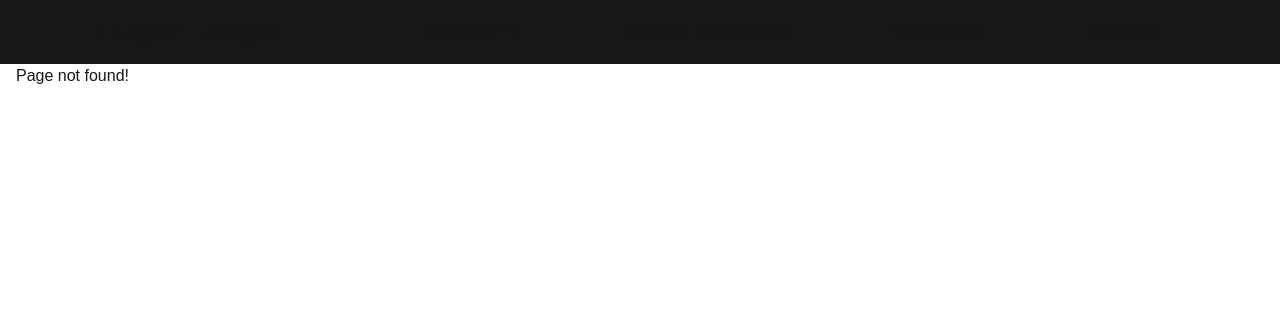
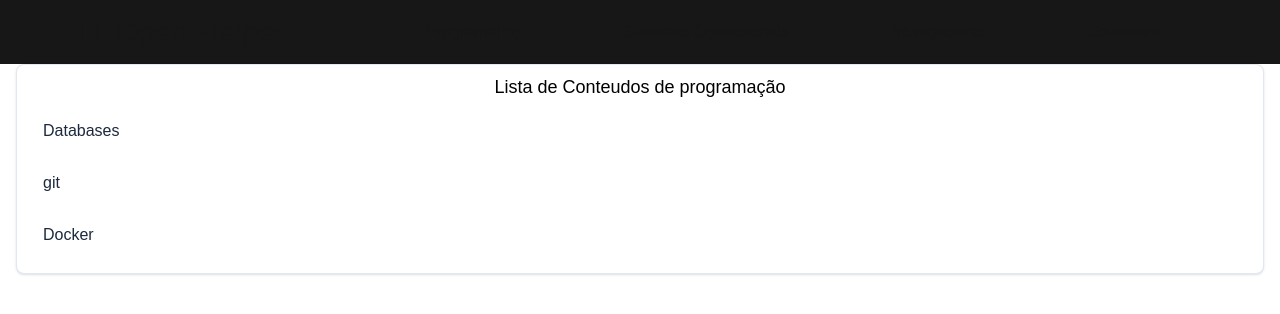
Before and after one commit to jonathaneamorim/web-it-open-helper, a Next.js app: page /programming in a window 1280 px wide. Before the commit this address had no page. Shown: the top 314 px of the page. Built offline with nearby package versions, Linux system fonts and the light colour scheme.

Commit message:
feat: Creation programming page

```diff
--- /dev/null
+++ b/src/app/programming/page.tsx
@@ -0,0 +1,29 @@
+import { List } from "@/components/list/list";
+
+export default function Programming() {
+
+    const listProgramming = [
+    {
+      name: "Databases",
+      url: "/programming/databases"
+    },
+    {
+      name: "git",
+      url: "/programming/git"
+    },
+    {
+      name: "Docker",
+      url: "/programming/docker"
+    }
+  ];
+
+    return(
+        <div>
+            <List
+                variant="primary"
+                hasListTitle={true}
+                listTitle="Lista de Conteudos de programação"
+                items={listProgramming} />
+        </div>
+    );
+}
```
